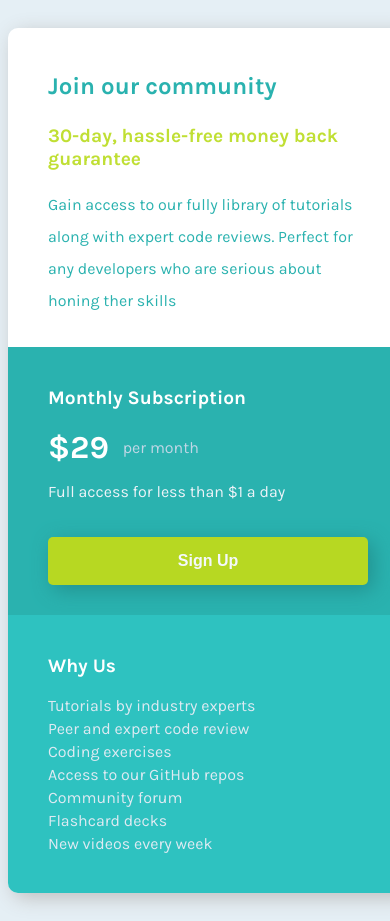
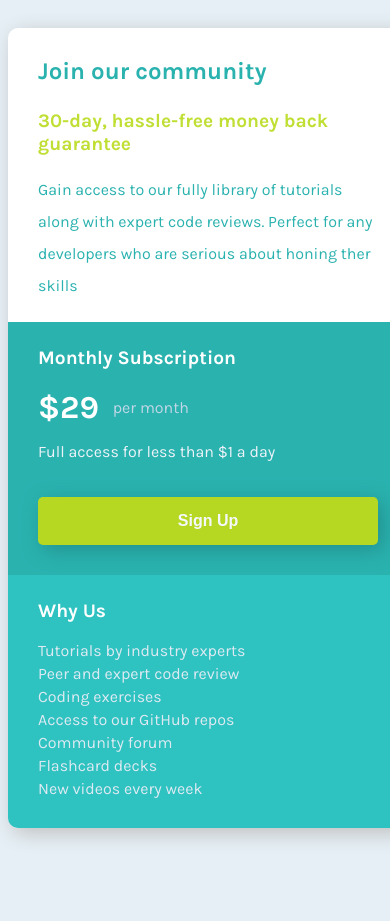
Before and after one commit to leonsant/fm_singleprice, a plain HTML site: page index.html in a window 390 px wide. After the commit the page ends 856 px from the top, so only its background shows below. Drawn offline with Linux system fonts and the light colour scheme.

Commit message:
Fixing mobile design and doing some minor refactorings

```diff
--- a/index.css
+++ b/index.css
@@ -11,26 +11,43 @@ body {
   margin-top: 5%;
   margin-bottom: 5%;
   box-shadow: 5px 5px 20px hsl(204, 0%, 75%);
+  border-radius: 10px;
   @media screen and (min-width: 800px) {
     width: 680px;
     display: grid;
     grid-template-columns: repeat(2, 1fr);
-    border-radius: 10px;
+    grid-template-rows: 1fr 1fr;
+    grid-template-areas:
+        "community community"
+        "subscription whyus";
   }
   @media screen and (max-width: 800px) {
-    border-radius: 10px;
     width: 400px;
+    height: 800px;
+    display: grid;
+    grid-template-columns: 1fr;
+    grid-template-rows: repeat(3, 1fr);
+    grid-template-areas:
+        "community"
+        "subscription"
+        "whyus";
   }
 }
 
 .community_section {
-  padding: 20px 40px 30px 40px;
+  grid-area: community;
   grid-row: 1;
   grid-column: 1 / 3;
   font-weight: 400;
   background-color: white;
   border-top-left-radius: 10px;
   border-top-right-radius: 10px;
+  @media screen and (min-width: 800px) {
+    padding: 20px 40px 30px 40px;
+  }
+  @media screen and (max-width: 800px) {
+    padding: 5px 30px 20px 30px;
+  }
 }
 
 .community_section_title {
@@ -55,11 +72,16 @@ body {
 }
 
 .subscription_section {
-  padding: 20px 40px 30px 40px;
+  grid-area: subscription;
+  padding: 20px 40px 40px 40px;
   background-color: hsl(179, 62%, 43%);
   color: white;
   @media screen and (min-width: 800px) {
     border-bottom-left-radius: 10px;
+    padding: 20px 40px 30px 40px;
+  }
+  @media screen and (max-width: 800px) {
+    padding: 5px 30px 20px 30px;
   }
 }
 
@@ -104,11 +126,16 @@ body {
 }
 
 .whyus_section {
+  grid-area: whyus;
   padding: 20px 40px 30px 40px;
   background-color: hsl(179, 62%, 47%);
   border-bottom-right-radius: 10px;
-  @media screen and (max-width: 1000px) {
+  @media screen and (max-width: 800px) {
     border-bottom-left-radius: 10px;
+    padding: 20px 40px 30px 40px;
+  }
+  @media screen and (max-width: 800px) {
+    padding: 5px 30px 20px 30px;
   }
 }
 
--- a/index.html
+++ b/index.html
@@ -1,6 +1,9 @@
-<html>
+<!DOCTYPE html>
+<html lang="en">
 
 <head>
+  <title>My solution to the FrontEnd Menthor's single price grid component challenge</title>
+  <meta name="viewport" content="width=450, initial-scale=1.0">
   <link rel="preconnect" href="https://fonts.googleapis.com">
   <link rel="preconnect" href="https://fonts.gstatic.com" crossorigin>
   <link href="https://fonts.googleapis.com/css2?family=Karla:wght@400;700&display=swap" rel="stylesheet">
@@ -8,22 +11,22 @@
 </head>
 
 <body>
-    <div class='single_price_component'>
-        <div class='community_section'>
-          <p class='community_section_title'>Join our community</p>
+  <main class='single_price_component'>
+    <section aria-labelledby='cst' class='community_section'>
+      <p id='cst' class='community_section_title'>Join our community</p>
       <p class='community_section_subtitle'>30-day, hassle-free money back guarantee</p>
       <p class='community_section_content'>Gain access to our fully library of tutorials along with expert code reviews.</p>
       <p class='community_section_content'>Perfect for any developers who are serious about honing ther skills</p>
-        </div>
-        <div class='subscription_section'>
-          <p class='subscription_section_title'>Monthly Subscription</p>
+    </section>
+    <section aria-labelledby='sst' class='subscription_section'>
+      <p id='sst' class='subscription_section_title'>Monthly Subscription</p>
       <p class='subscription_section_price'>$29</p>
       <p class='subscription_section_priceperiod'>per month</p>
       <p class='subscription_section_content'>Full access for less than $1 a day</p>
       <button class='subscription_signup_button'>Sign Up</button>
-        </div>
-        <div class='whyus_section'>
-          <p class='whyus_section_title'>Why Us</p>
+    </section>
+    <section aria-labelledby='wust' class='whyus_section'>
+      <p id='wust' class='whyus_section_title'>Why Us</p>
       <p class='whyus_section_content'>Tutorials by industry experts</p>
       <p class='whyus_section_content'>Peer and expert code review</p>
       <p class='whyus_section_content'>Coding exercises</p>
@@ -31,8 +34,8 @@
       <p class='whyus_section_content'>Community forum</p>
       <p class='whyus_section_content'>Flashcard decks</p>
       <p class='whyus_section_content'>New videos every week</p>
-        </div>
-      </div>
+    </section>
+  </main>
 </body>
 
 </html>
```
Lines whose indentation alone changed are shown as unchanged.
